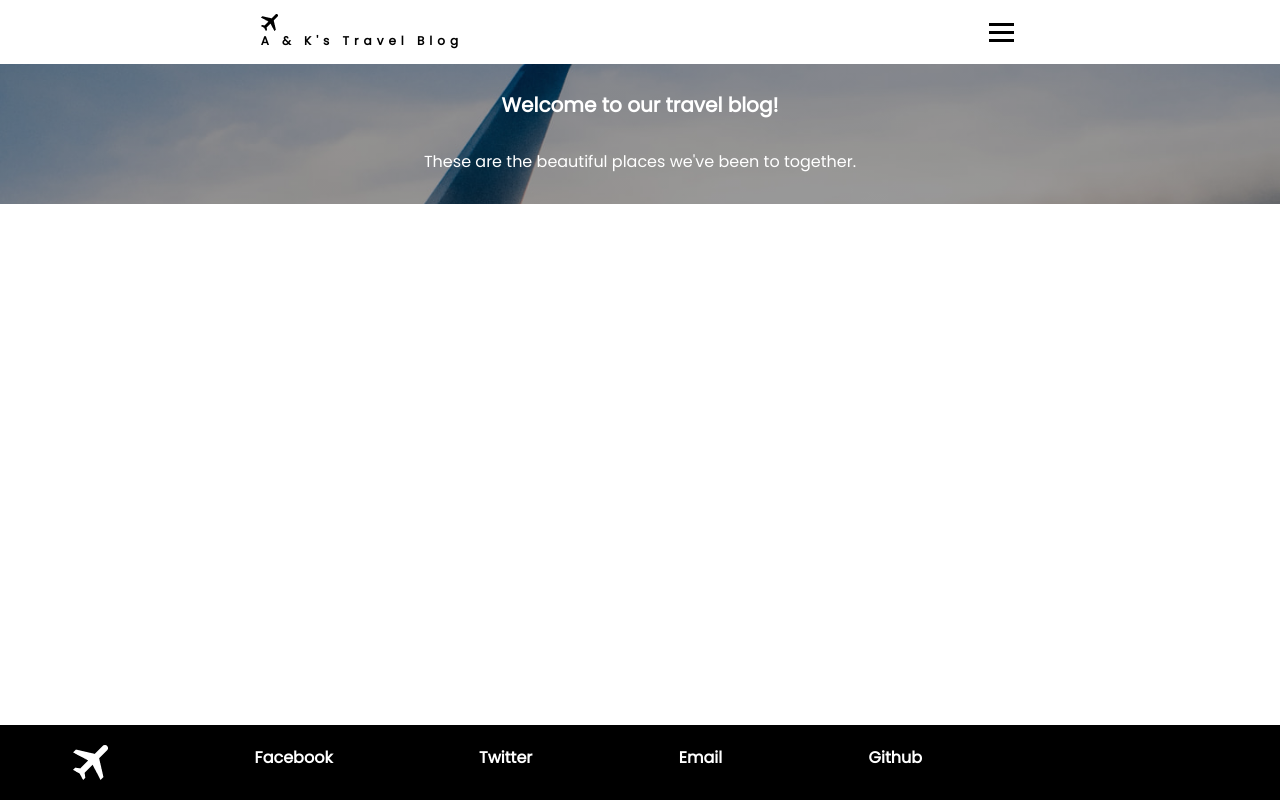
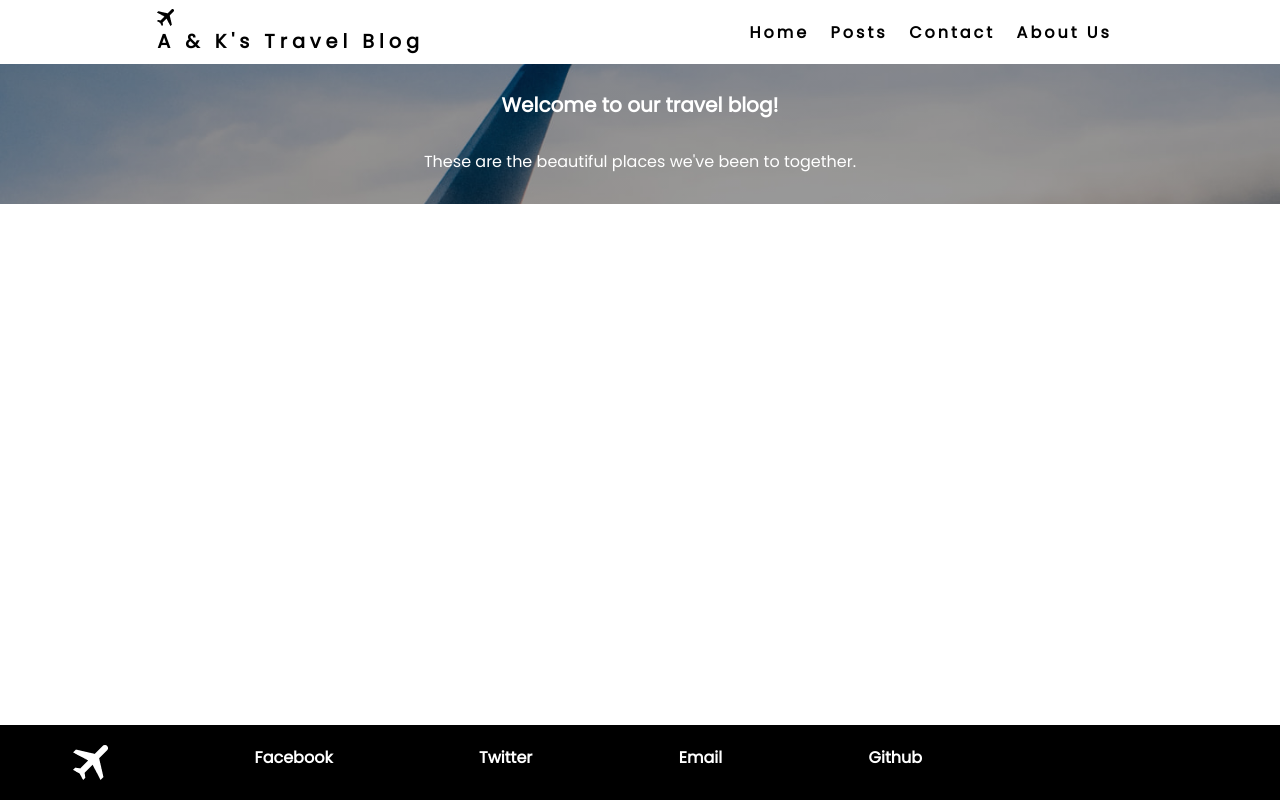
Before and after one commit to Noroff-FEU-Assignments/project-exam-1-AdrianMikk, a plain HTML site: page posts.html in a window 1280 px wide. Drawn offline with Linux system fonts and the light colour scheme; no server answers.

Commit message:
nav fix?

```diff
--- a/css/styles.css
+++ b/css/styles.css
@@ -77,7 +77,7 @@ nav {
 }
 
 nav p {
-  font-size: 12px;
+  /* font-size: 12px; */
 }
 
 .logo {
@@ -93,7 +93,7 @@ nav p {
 }
 
 .nav-links {
-    display: none;
+    display: flex;
     justify-content: space-around;
     width: 30%;
     z-index: 2;
@@ -108,7 +108,7 @@ nav p {
 }
 
 .burger {
-    /* display: none; */
+    display: none;
     cursor: pointer;
     /* På 768 setter du på display none */
 }
@@ -359,7 +359,7 @@ nav p {
   padding: 40px;
 }
 
-/* @media screen and (min-width:1024px) {
+@media screen and (max-width:1024px) {
 
     .nav-links {
         width: 60%;
@@ -367,7 +367,7 @@ nav p {
 }
 
 
-@media screen and (min-width:768px) {
+@media screen and (max-width:768px) {
 
     body {
         overflow-x: hidden;
@@ -395,7 +395,7 @@ nav p {
     .burger {
         display: block;
     }
-} */
+}
 
 .nav-active {
     transform: translateX(0%);
```
Also changed, not shown: js/index.js (+0 -52 lines).
